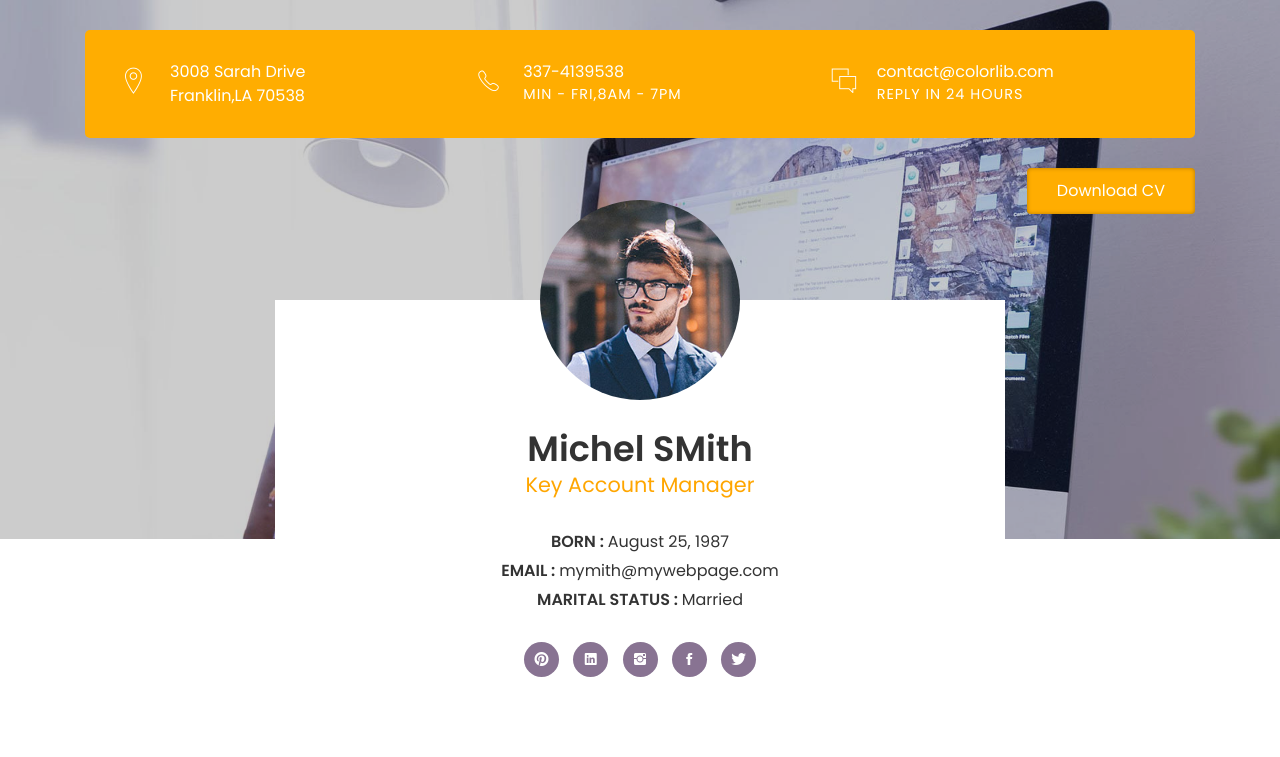
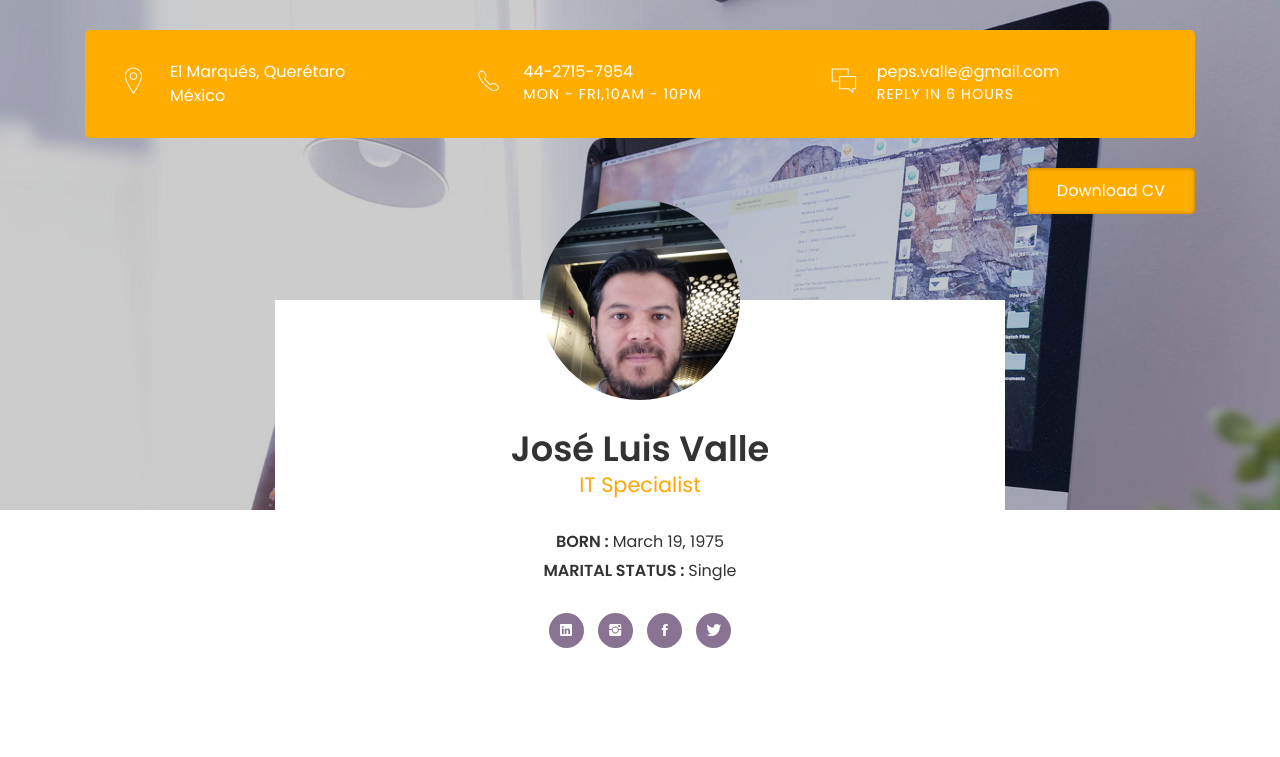
Before and after one commit to d3non/CVPortfolio, a plain HTML site: page index.html in a window 1280 px wide. Shown: the top 757 px of the page. Drawn offline with Linux system fonts and the light colour scheme; files whose address does not match are found by name.

Commit message:
Add personal information, CV, Social

```diff
--- a/index.html
+++ b/index.html
@@ -34,8 +34,8 @@
 						<div class="info">
 							<i class="icon ion-ios-location-outline"></i>
 							<div class="right-area">
-								<h5>3008 Sarah Drive</h5>
-								<h5>Franklin,LA 70538</h5>
+								<h5>El Marqués, Querétaro</h5>
+								<h5>México</h5>
 							</div><!-- right-area -->
 						</div><!-- info -->
 					</div><!-- col-sm-4 -->
@@ -44,8 +44,8 @@
 						<div class="info">
 							<i class="icon ion-ios-telephone-outline"></i>
 							<div class="right-area">
-								<h5>337-4139538</h5>
-								<h6>MIN - FRI,8AM - 7PM</h6>
+								<h5>44-2715-7954</h5>
+								<h6>MON - FRI,10AM - 10PM</h6>
 							</div><!-- right-area -->
 						</div><!-- info -->
 					</div><!-- col-sm-4 -->
@@ -54,15 +54,15 @@
 						<div class="info">
 							<i class="icon ion-ios-chatboxes-outline"></i>
 							<div class="right-area">
-								<h5>contact@colorlib.com</h5>
-								<h6>REPLY IN 24 HOURS</h6>
+								<h5>peps.valle@gmail.com</h5>
+								<h6>REPLY IN 6 HOURS</h6>
 							</div><!-- right-area -->
 						</div><!-- info -->
 					</div><!-- col-sm-4 -->
 				</div><!-- row -->
 			</div><!-- heading-wrapper -->
 
-			<a class="downlad-btn" href="#">Download CV</a>
+			<a class="downlad-btn" href="assets/resume.pdf">Download CV</a>
 		</div><!-- container -->
 	</header>
 
@@ -72,20 +72,20 @@
 				<div class="col-md-1 col-lg-2"></div>
 				<div class="col-md-10 col-lg-8">
 					<div class="intro">
-						<div class="profile-img"><img src="images/profile-1-250x250.jpg" alt=""></div>
-						<h2><b>Michel SMith</b></h2>
-						<h4 class="font-yellow">Key Account Manager</h4>
+						<div class="profile-img"><img src="images/profile.jpeg" alt=""></div>
+						<h2><b>José Luis Valle</b></h2>
+						<h4 class="font-yellow">IT Specialist</h4>
 						<ul class="information margin-tb-30">
-							<li><b>BORN : </b>August 25, 1987</li>
-							<li><b>EMAIL : </b>mymith@mywebpage.com</li>
-							<li><b>MARITAL STATUS : </b>Married</li>
+							<li><b>BORN : </b>March 19, 1975</li>
+							<!--<li><b>EMAIL : </b>mymith@mywebpage.com</li>-->
+							<li><b>MARITAL STATUS : </b>Single</li>
 						</ul>
 						<ul class="social-icons">
-							<li><a href="#"><i class="ion-social-pinterest"></i></a></li>
-							<li><a href="#"><i class="ion-social-linkedin"></i></a></li>
-							<li><a href="#"><i class="ion-social-instagram"></i></a></li>
-							<li><a href="#"><i class="ion-social-facebook"></i></a></li>
-							<li><a href="#"><i class="ion-social-twitter"></i></a></li>
+							<!--<li><a href="#"><i class="ion-social-pinterest"></i></a></li>-->
+							<li><a href="https://www.linkedin.com/in/jos%C3%A9-luis-valle-98167b27/"><i class="ion-social-linkedin"></i></a></li>
+							<li><a href="https://www.instagram.com/chepevalle/"><i class="ion-social-instagram"></i></a></li>
+							<li><a href="https://www.facebook.com/joseluis.valle"><i class="ion-social-facebook"></i></a></li>
+							<li><a href="https://twitter.com/chepevalle"><i class="ion-social-twitter"></i></a></li>
 						</ul>
 					</div><!-- intro -->
 				</div><!-- col-sm-8 -->
```
Also changed, not shown: images/profile.jpeg (added), 1 other file.
